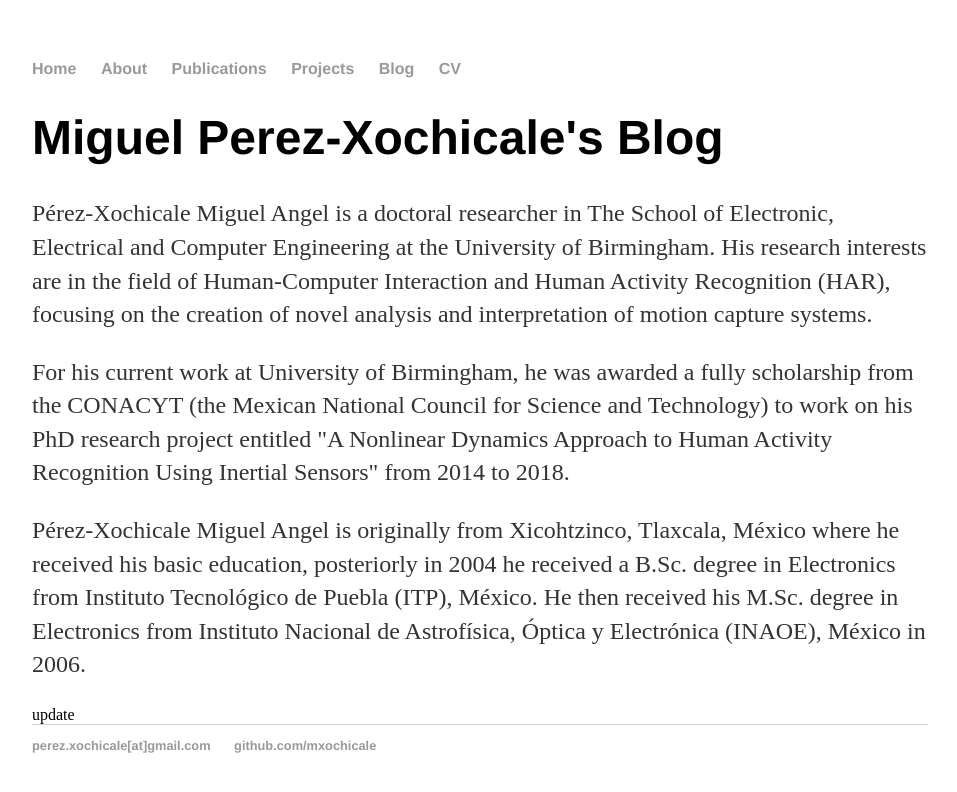
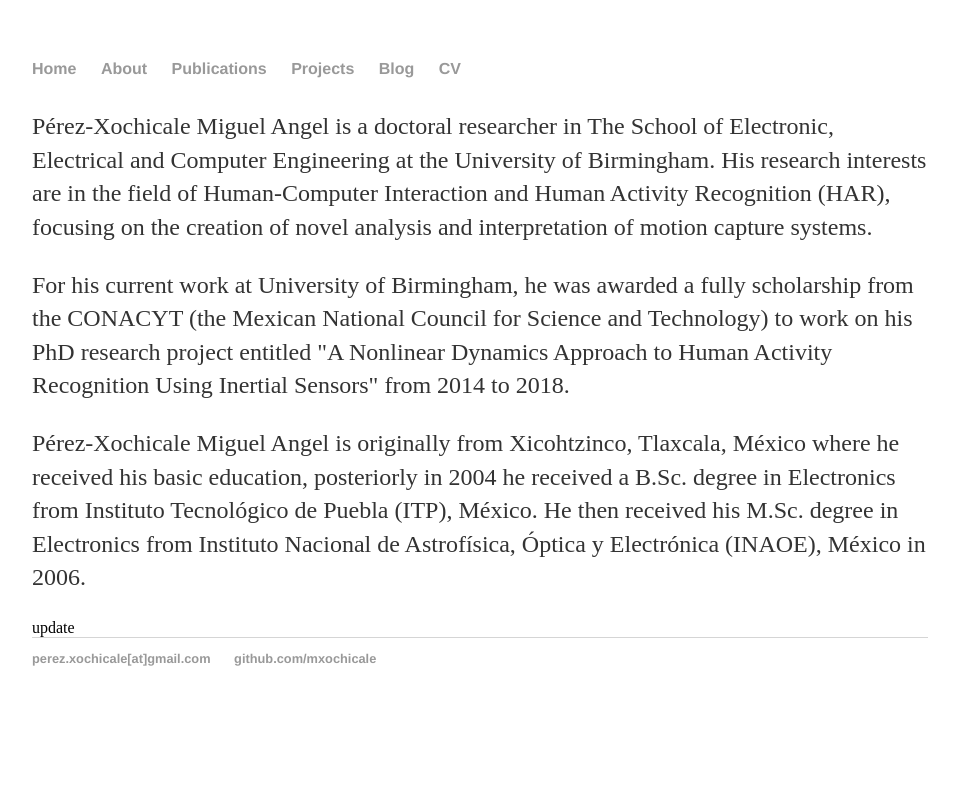
Before and after one commit to mxochicale/mxochicale.github.io, a Jekyll site: the page built from about/index.html, in a window 1280 px wide. Shown: the top 792 px of the page, without its empty margins (160-1117 px from the left). Built offline with Jekyll 4.4.1, drawn with Linux system fonts in a browser that asks for light colours.

Commit message:
Update index.html

```diff
--- a/about/index.html
+++ b/about/index.html
@@ -1,6 +1,6 @@
 ---
 layout: default
-title: Miguel Perez-Xochicale's Blog
+title:
 ---
 	<h1>{{ page.title }}</h1>
 <div>
```
